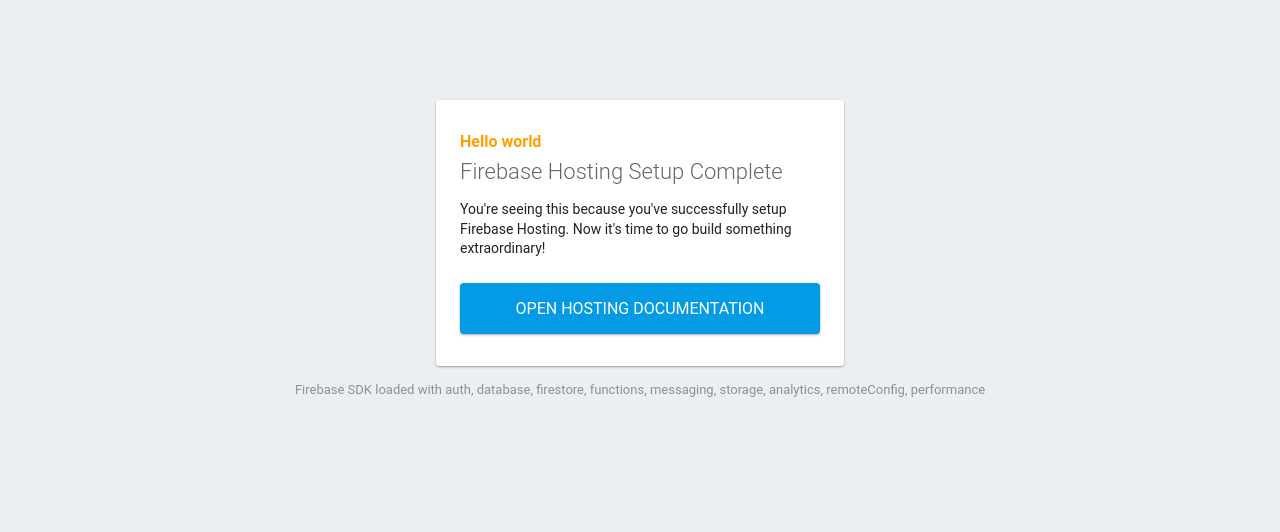
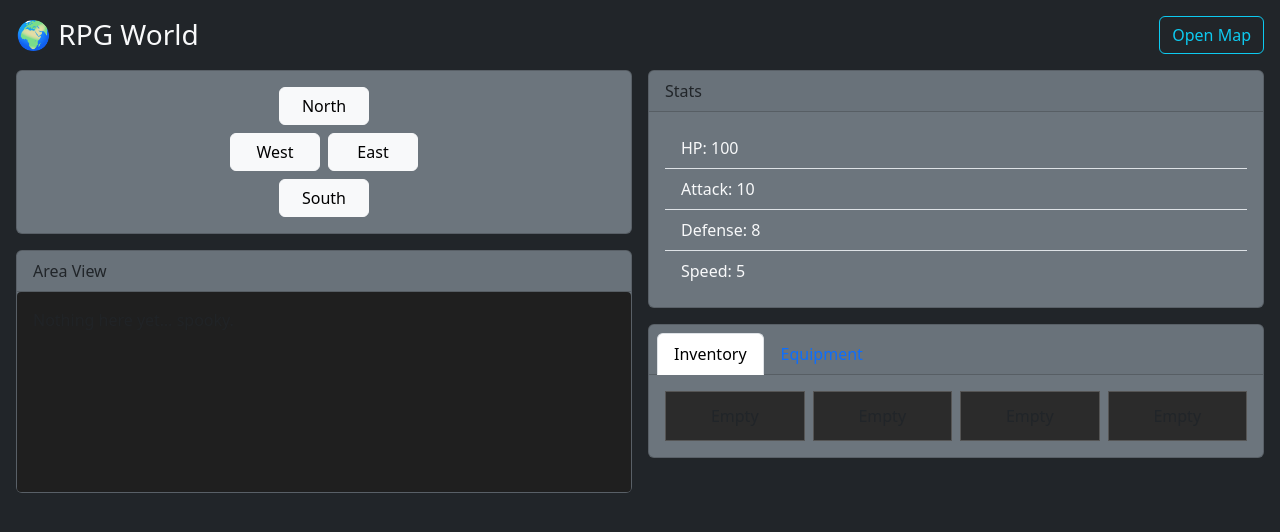
Before and after one commit to Princess8815/rpgProj, a website: page public/index.html in a window 1280 px wide. Drawn offline with nearby package versions, Linux system fonts and the light colour scheme; some packages are replaced by stand-ins of ours.

Commit message:
html css set up

```diff
--- a/public/index.html
+++ b/public/index.html
@@ -1,89 +1,127 @@
 <!DOCTYPE html>
-<html>
-  <head>
-    <meta charset="utf-8">
-    <meta name="viewport" content="width=device-width, initial-scale=1">
-    <title>Welcome to Firebase Hosting</title>
+<html lang="en">
+<head>
+  <meta charset="UTF-8">
+  <title>RPG Prototype</title>
+  <meta name="viewport" content="width=device-width, initial-scale=1">
 
-    <!-- update the version number as needed -->
-    <script defer src="/__/firebase/12.7.0/firebase-app-compat.js"></script>
-    <!-- include only the Firebase features as you need -->
-    <script defer src="/__/firebase/12.7.0/firebase-auth-compat.js"></script>
-    <script defer src="/__/firebase/12.7.0/firebase-database-compat.js"></script>
-    <script defer src="/__/firebase/12.7.0/firebase-firestore-compat.js"></script>
-    <script defer src="/__/firebase/12.7.0/firebase-functions-compat.js"></script>
-    <script defer src="/__/firebase/12.7.0/firebase-messaging-compat.js"></script>
-    <script defer src="/__/firebase/12.7.0/firebase-storage-compat.js"></script>
-    <script defer src="/__/firebase/12.7.0/firebase-analytics-compat.js"></script>
-    <script defer src="/__/firebase/12.7.0/firebase-remote-config-compat.js"></script>
-    <script defer src="/__/firebase/12.7.0/firebase-performance-compat.js"></script>
-    <!--
-      initialize the SDK after all desired features are loaded, set useEmulator to false
-      to avoid connecting the SDK to running emulators.
-    -->
-    <script defer src="/__/firebase/init.js?useEmulator=true"></script>
+  <!-- Bootstrap -->
+  <link
+    href="https://cdn.jsdelivr.net/npm/bootstrap@5.3.2/dist/css/bootstrap.min.css"
+    rel="stylesheet"
+  >
 
-    <style media="screen">
-      body { background: #ECEFF1; color: rgba(0,0,0,0.87); font-family: Roboto, Helvetica, Arial, sans-serif; margin: 0; padding: 0; }
-      #message { background: white; max-width: 360px; margin: 100px auto 16px; padding: 32px 24px; border-radius: 3px; }
-      #message h2 { color: #ffa100; font-weight: bold; font-size: 16px; margin: 0 0 8px; }
-      #message h1 { font-size: 22px; font-weight: 300; color: rgba(0,0,0,0.6); margin: 0 0 16px;}
-      #message p { line-height: 140%; margin: 16px 0 24px; font-size: 14px; }
-      #message a { display: block; text-align: center; background: #039be5; text-transform: uppercase; text-decoration: none; color: white; padding: 16px; border-radius: 4px; }
-      #message, #message a { box-shadow: 0 1px 3px rgba(0,0,0,0.12), 0 1px 2px rgba(0,0,0,0.24); }
-      #load { color: rgba(0,0,0,0.4); text-align: center; font-size: 13px; }
-      @media (max-width: 600px) {
-        body, #message { margin-top: 0; background: white; box-shadow: none; }
-        body { border-top: 16px solid #ffa100; }
-      }
-    </style>
-  </head>
-  <body>
-    <div id="message">
-      <h2>Hello world</h2>
-      <h1>Firebase Hosting Setup Complete</h1>
-      <p>You're seeing this because you've successfully setup Firebase Hosting. Now it's time to go build something extraordinary!</p>
-      <a target="_blank" href="https://firebase.google.com/docs/hosting/">Open Hosting Documentation</a>
+  <link rel="stylesheet" href="../styles/mainStyles.css">
+</head>
+<body class="bg-dark text-light">
+
+<div class="container-fluid p-3">
+
+  <!-- TOP BAR -->
+  <div class="d-flex justify-content-between align-items-center mb-3">
+    <h3 class="mb-0">🌍 RPG World</h3>
+    <button id="openMapBtn" class="btn btn-outline-info">
+      Open Map
+    </button>
+  </div>
+
+  <div class="row g-3">
+
+    <!-- LEFT: MOVEMENT + AREA -->
+    <div class="col-lg-6">
+
+      <!-- Movement -->
+      <div class="card bg-secondary mb-3">
+        <div class="card-body text-center">
+          <div class="mb-2">
+            <button class="btn btn-light move-btn" data-dir="north">North</button>
+          </div>
+          <div class="d-flex justify-content-center gap-2 mb-2">
+            <button class="btn btn-light move-btn" data-dir="west">West</button>
+            <button class="btn btn-light move-btn" data-dir="east">East</button>
+          </div>
+          <div>
+            <button class="btn btn-light move-btn" data-dir="south">South</button>
+          </div>
+        </div>
+      </div>
+
+      <!-- Area View -->
+      <div class="card bg-secondary">
+        <div class="card-header">
+          Area View
+        </div>
+        <div class="card-body area-view" id="areaView">
+          <!-- JS injects area description, enemies, NPCs, etc -->
+          <p class="text-muted mb-0">Nothing here yet… spooky.</p>
+        </div>
+      </div>
+
     </div>
-    <p id="load">Firebase SDK Loading&hellip;</p>
 
-    <script>
-      document.addEventListener('DOMContentLoaded', function() {
-        const loadEl = document.querySelector('#load');
-        // // 🔥🔥🔥🔥🔥🔥🔥🔥🔥🔥🔥🔥🔥🔥🔥🔥🔥🔥🔥🔥🔥🔥🔥🔥🔥🔥🔥🔥🔥🔥🔥
-        // // The Firebase SDK is initialized and available here!
-        //
-        // firebase.auth().onAuthStateChanged(user => { });
-        // firebase.database().ref('/path/to/ref').on('value', snapshot => { });
-        // firebase.firestore().doc('/foo/bar').get().then(() => { });
-        // firebase.functions().httpsCallable('yourFunction')().then(() => { });
-        // firebase.messaging().requestPermission().then(() => { });
-        // firebase.storage().ref('/path/to/ref').getDownloadURL().then(() => { });
-        // firebase.analytics(); // call to activate
-        // firebase.analytics().logEvent('tutorial_completed');
-        // firebase.performance(); // call to activate
-        //
-        // // 🔥🔥🔥🔥🔥🔥🔥🔥🔥🔥🔥🔥🔥🔥🔥🔥🔥🔥🔥🔥🔥🔥🔥🔥🔥🔥🔥🔥🔥🔥🔥
+    <!-- RIGHT: STATS + INVENTORY -->
+    <div class="col-lg-6">
 
-        try {
-          let app = firebase.app();
-          let features = [
-            'auth',
-            'database',
-            'firestore',
-            'functions',
-            'messaging',
-            'storage',
-            'analytics',
-            'remoteConfig',
-            'performance',
-          ].filter(feature => typeof app[feature] === 'function');
-          loadEl.textContent = `Firebase SDK loaded with ${features.join(', ')}`;
-        } catch (e) {
-          console.error(e);
-          loadEl.textContent = 'Error loading the Firebase SDK, check the console.';
-        }
-      });
-    </script>
-  </body>
+      <!-- Stats -->
+      <div class="card bg-secondary mb-3">
+        <div class="card-header">Stats</div>
+        <div class="card-body">
+          <ul class="list-group list-group-flush stats-list">
+            <li class="list-group-item bg-secondary text-light">HP: <span id="statHp">100</span></li>
+            <li class="list-group-item bg-secondary text-light">Attack: <span id="statAtk">10</span></li>
+            <li class="list-group-item bg-secondary text-light">Defense: <span id="statDef">8</span></li>
+            <li class="list-group-item bg-secondary text-light">Speed: <span id="statSpd">5</span></li>
+          </ul>
+        </div>
+      </div>
+
+      <!-- Inventory / Equipment -->
+      <div class="card bg-secondary">
+        <div class="card-header">
+          <ul class="nav nav-tabs card-header-tabs" id="invTabs">
+            <li class="nav-item">
+              <button class="nav-link active" data-bs-toggle="tab" data-bs-target="#inventoryTab">
+                Inventory
+              </button>
+            </li>
+            <li class="nav-item">
+              <button class="nav-link" data-bs-toggle="tab" data-bs-target="#equipmentTab">
+                Equipment
+              </button>
+            </li>
+          </ul>
+        </div>
+
+        <div class="card-body tab-content">
+
+          <!-- Inventory -->
+          <div class="tab-pane fade show active" id="inventoryTab">
+            <div class="inventory-grid" id="inventoryGrid">
+              <!-- JS inject items -->
+              <div class="inv-slot">Empty</div>
+              <div class="inv-slot">Empty</div>
+              <div class="inv-slot">Empty</div>
+              <div class="inv-slot">Empty</div>
+            </div>
+          </div>
+
+          <!-- Equipment -->
+          <div class="tab-pane fade" id="equipmentTab">
+            <div class="equipment-grid">
+              <div class="equip-slot">Weapon</div>
+              <div class="equip-slot">Armor</div>
+              <div class="equip-slot">Accessory</div>
+            </div>
+          </div>
+
+        </div>
+      </div>
+
+    </div>
+
+  </div>
+</div>
+
+<script src="https://cdn.jsdelivr.net/npm/bootstrap@5.3.2/dist/js/bootstrap.bundle.min.js"></script>
+</body>
 </html>
--- /dev/null
+++ b/styles/mainStyles.css
@@ -0,0 +1,40 @@
+.area-view {
+  min-height: 200px;
+  background: #1f1f1f;
+  border-radius: 4px;
+}
+
+.move-btn {
+  width: 90px;
+}
+
+.inventory-grid {
+  display: grid;
+  grid-template-columns: repeat(4, 1fr);
+  gap: 8px;
+}
+
+.inv-slot {
+  background: #2b2b2b;
+  border: 1px solid #555;
+  padding: 12px;
+  text-align: center;
+  cursor: pointer;
+}
+
+.inv-slot:hover {
+  background: #3a3a3a;
+}
+
+.equipment-grid {
+  display: grid;
+  grid-template-columns: 1fr;
+  gap: 8px;
+}
+
+.equip-slot {
+  background: #2b2b2b;
+  border: 1px solid #888;
+  padding: 12px;
+  text-align: center;
+}
```
